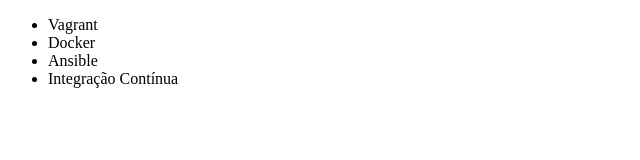
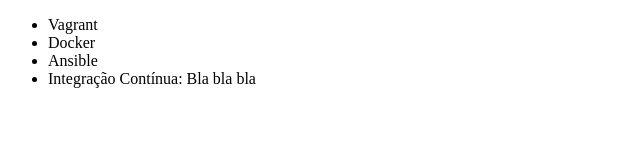
Before and after one commit to AntonioZJr/alura-gitgithub, a plain HTML site: page index.html in a window 1280 px wide. Shown: the full height of the page, 0-640 px from the left. Drawn offline with Linux system fonts and the light colour scheme.

Commit message:
Renomeando o ultimo curso

```diff
--- a/index.html
+++ b/index.html
@@ -9,7 +9,7 @@
         <li>Vagrant</li>
         <li>Docker</li>
         <li>Ansible</li>
-        <li>Integração Contínua</li>
+        <li>Integração Contínua: Bla bla bla</li>
     </ul>
 </body>
 
```
